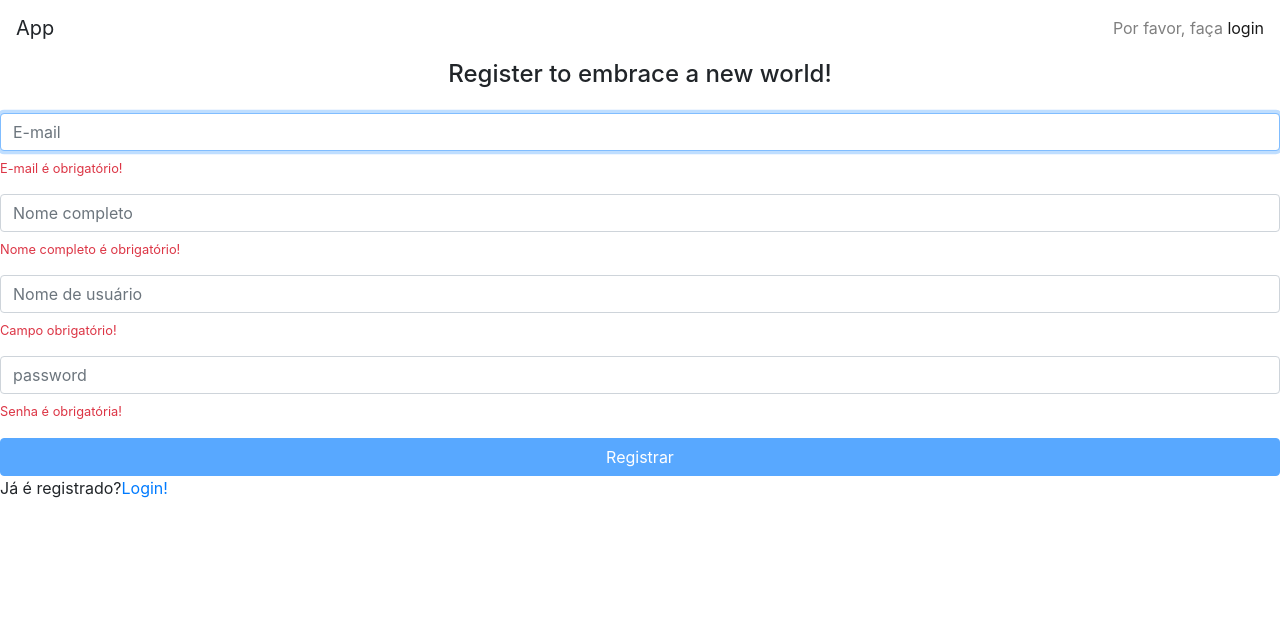
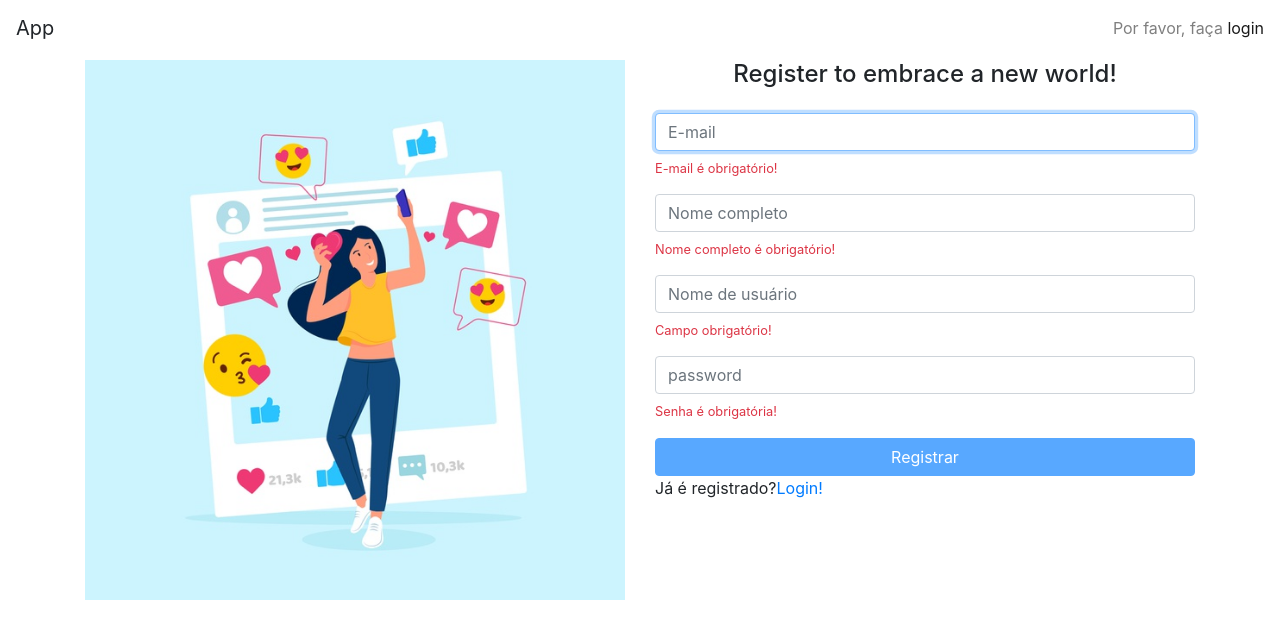
Before and after one commit to LuanMattos/CursoAngularAlura, an Angular app in the folder App/: page /signup in a window 1280 px wide. Shown: the top 638 px of the page. Built offline with nearby package versions, Linux system fonts and the light colour scheme.

Commit message:
Como trabalhar com rotas filhas - router outlet

```diff
--- /dev/null
+++ b/App/src/app/home/home.component.html
@@ -0,0 +1,11 @@
+<div class="container">
+  <div class="row">
+    <div class="col-md-6 mb-2">
+      <img class="img-fluid d-none d-sm-block"
+           src="/assets/img/home.jpg" alt="Welcome">
+    </div>
+    <div class="col-md-6">
+      <router-outlet></router-outlet>
+    </div>
+  </div>
+</div>
--- /dev/null
+++ b/App/src/app/home/home.component.ts
@@ -0,0 +1,6 @@
+import {Component} from "@angular/core";
+
+@Component({
+  templateUrl:'home.component.html'
+})
+export class HomeComponent{}
--- a/App/src/app/home/home.module.ts
+++ b/App/src/app/home/home.module.ts
@@ -8,6 +8,7 @@
 import {SignInComponent} from "./signin/signin.component";
 import {VmessageModule} from "../shared/vmessage/vmessage.module";
 import {SignUpComponent} from "./signup/signup.component";
+import {HomeComponent} from "./home.component";
 
 /**
  * Como ele vai ser carregado pelo app.module e está a nível de página, não precisamos usar Exports
@@ -15,7 +16,8 @@
 @NgModule({
   declarations:[
     SignInComponent,
-    SignUpComponent
+    SignUpComponent,
+    HomeComponent
   ],
   imports: [
     CommonModule,
--- a/App/src/app/home/signin/signin.component.ts
+++ b/App/src/app/home/signin/signin.component.ts
@@ -26,10 +26,17 @@
   ngOnInit():void{
     this.loginForm = this.formBuilder.group({
         userName:['',Validators.required],
-        password:['',[Validators.required]]
+        password:['',Validators.required]
     });
   }
-  login(){
+  ngAfterViewInit() {
+      /** Para que o focus funcione, precisamos declarar o #emailIput no form do html **/
+      /** Por algum motivo essa jorça não funcionou no signup, deveria ter sido colocado no ngOnInit **/
+      this.platformDetectionService.isPlatformBrowser()
+      && this.userNameInput.nativeElement.focus();
+  }
+
+    login(){
     const userName = this.loginForm.get('userName').value;
     const password = this.loginForm.get('password').value;
 
--- a/App/src/app/home/signup/signup.component.html
+++ b/App/src/app/home/signup/signup.component.html
@@ -7,7 +7,7 @@
 <form class="form mt-4" [formGroup]="signupForm" (submit)="signUp()">
   <div class="form-group">
     <input  placeholder="E-mail" class="form-control" autofocus formControlName="email">
-    <app-vmessage *ngIf="signupForm.get('email').errors?.required" text="E-mail é obrigatório!"></app-vmessage>
+    <app-vmessage #inputEmail *ngIf="signupForm.get('email').errors?.required" text="E-mail é obrigatório!"></app-vmessage>
     <app-vmessage *ngIf="signupForm.get('email').errors?.email" text="E-mail inválido!"></app-vmessage>
   </div>
 
--- a/App/src/app/home/signup/signup.component.ts
+++ b/App/src/app/home/signup/signup.component.ts
@@ -1,11 +1,13 @@
-import {Component, OnInit} from "@angular/core";
+import {Component, ElementRef, OnInit, ViewChild} from "@angular/core";
 import {FormBuilder, FormGroup, Validators} from "@angular/forms";
+import {Router} from "@angular/router";
+
 
 import {fieldsSignupValidator} from "../../shared/validators/fields-signup.validator";
 import {UserNotTakenValidatorService} from "./user-not-taken.validator.service";
 import {NewUser} from "./new-user.interface";
 import {SignupService} from "./signup.service";
-import {Router} from "@angular/router";
+import {PlatformDetectorService} from "../../core/platform-detector/platform-detector.service";
 
 @Component({
   selector: 'app-signup',
@@ -14,12 +16,14 @@
 export class SignUpComponent implements OnInit {
 
   signupForm: FormGroup;
+  @ViewChild('inputEmail',{static: true}) inputEmail:ElementRef<HTMLInputElement>;
 
   constructor(
     private userNotTakenValidator:UserNotTakenValidatorService,
     private formBuilder: FormBuilder,
     private signUpService:SignupService,
-    private router:Router
+    private router:Router,
+    private platformDetectionService:PlatformDetectorService
     ) {
 
   }
```
Also changed, not shown: App/src/app/app.routing.module.ts (+9 -0 lines), App/src/assets/img/home.jpg (added).
